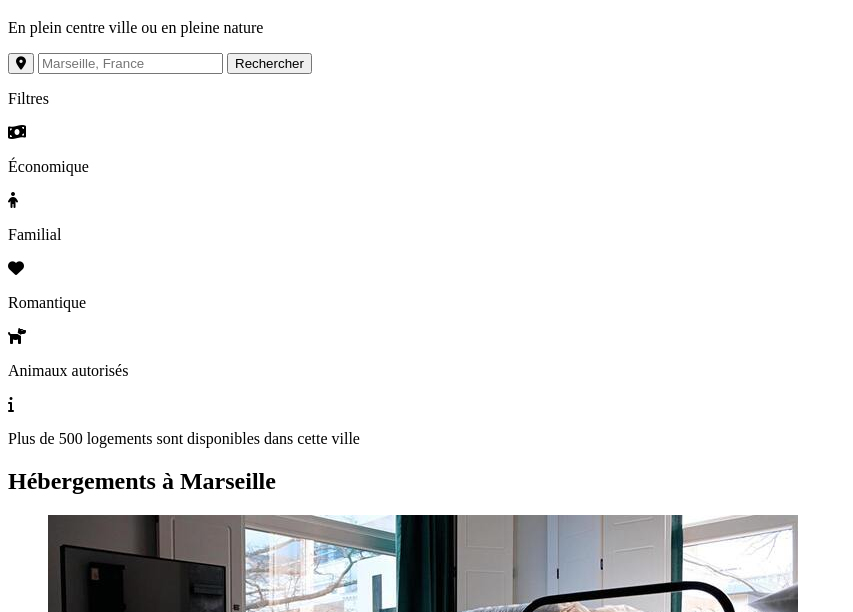
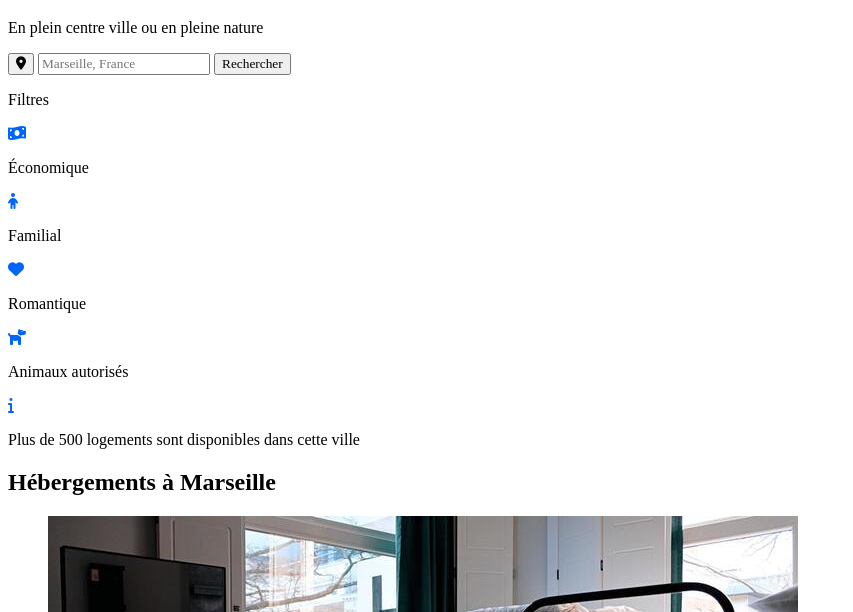
Before and after one commit to thmprlt/PeraltaThomas_2_070721, a plain HTML site: page index.html in a window 1280 px wide. Shown: the part 188-800 px from the top of the page, without its empty margins (0-853 px from the left). Drawn offline with Linux system fonts and the light colour scheme; a web font is replaced by a local one.

Commit message:
fa color

```diff
--- a/style.css
+++ b/style.css
@@ -3,7 +3,22 @@
     src: url(static/Raleway-Regular.ttf);
 }
 
-body
+*
 {
     font-family: 'Raleway';
 }
+
+.fas, .fa
+{
+    color: #0065FC;
+}
+
+.fa.fa-star
+{
+    color: #F2F2F2;
+}
+
+.fas.fa-map-marker-alt
+{
+    color: black;
+}
```
